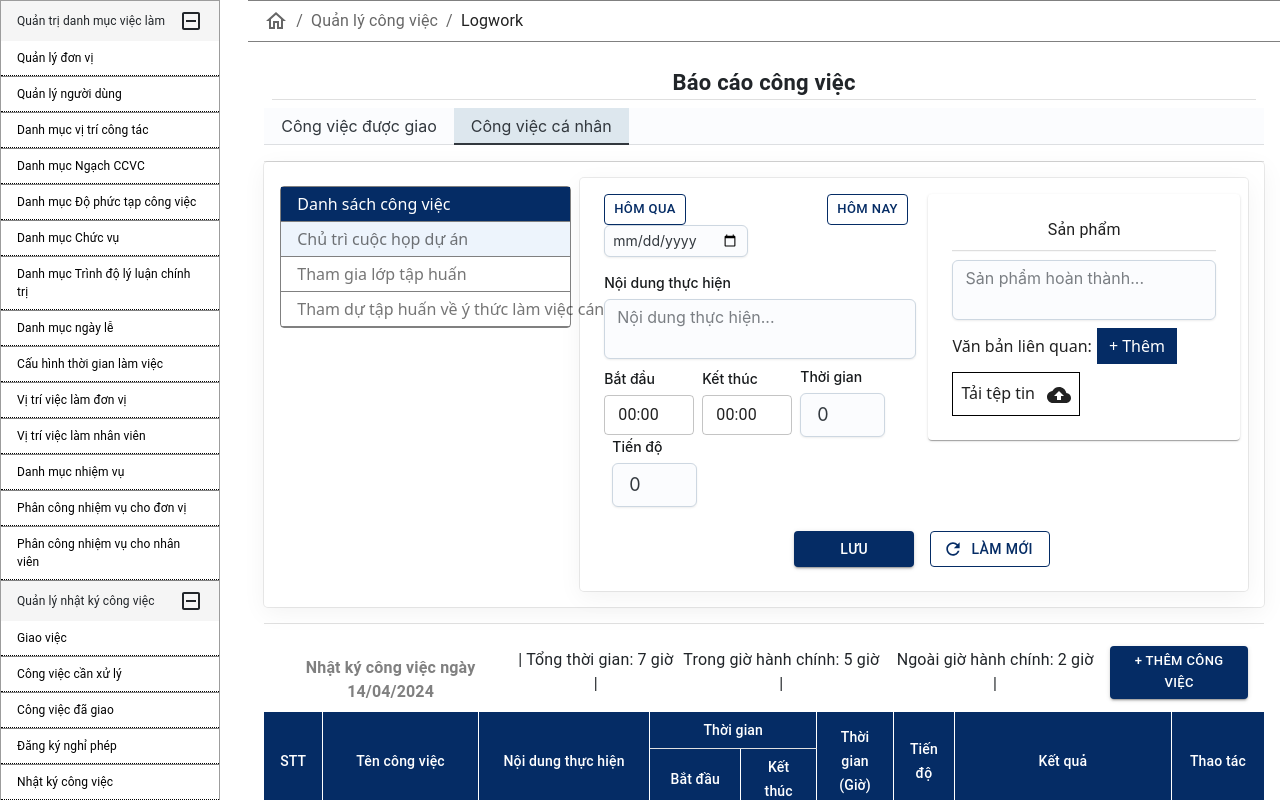
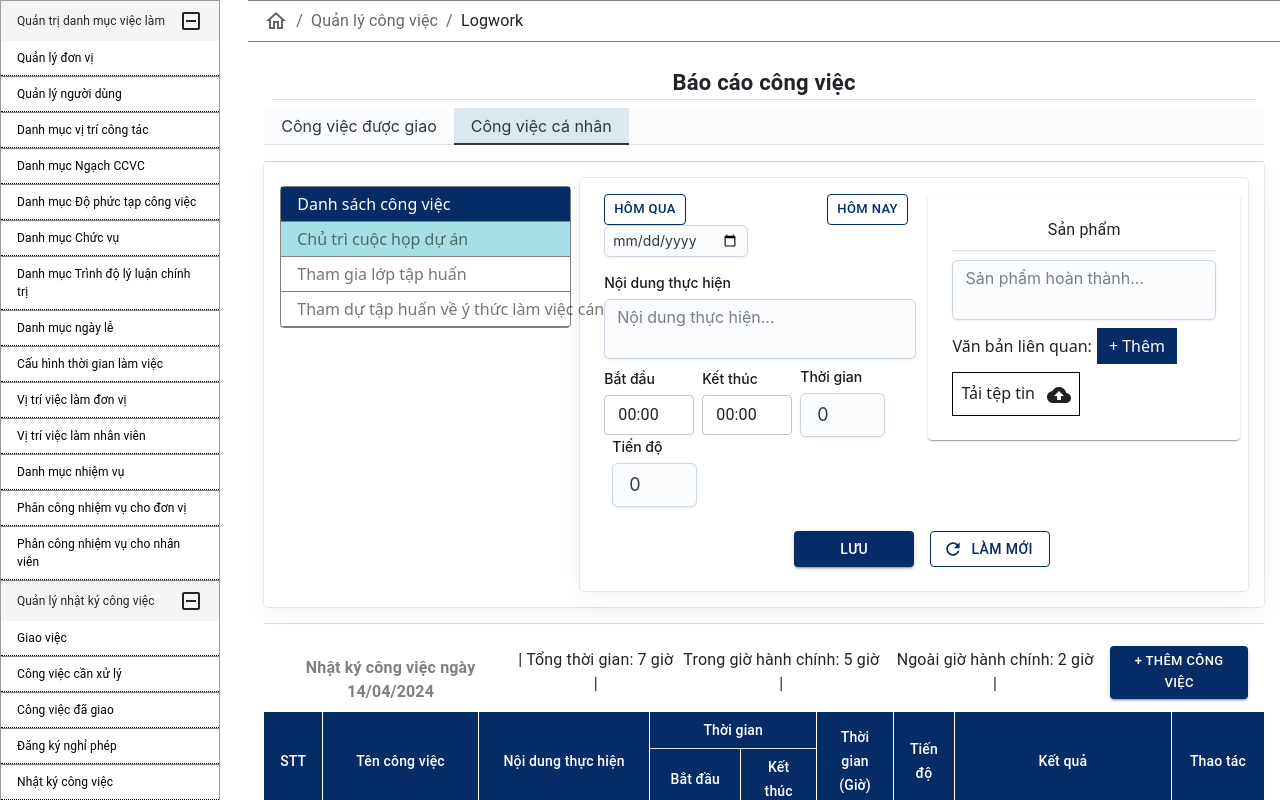
Before and after one commit to ThanhDienGIT/qlcv_ui, a React (Create React App) app: page /logwork in a window 1280 px wide. Both pictures are taken after a click on the tab "Công việc cá nhân". Shown: the top 800 px of the page. Built offline with nearby package versions, Linux system fonts and the light colour scheme.

Commit message:
new code

```diff
--- a/src/View/LogWork/LogWork.js
+++ b/src/View/LogWork/LogWork.js
@@ -477,8 +477,8 @@ function LogWork() {
                               }) : listMissionPrivate.map(ele => {
                                    return (
                                         <ListItemButton
-                                             sx={{ borderBottom: '1px solid gray', height: 35 }}
-                                             selected={selectedIndex === ele.id}
+                                             sx={Number(selectedIndex === ele.id) ? { borderBottom: '1px solid gray', height: 35, backgroundColor: '#a5e0e6' } : { borderBottom: '1px solid gray', height: 35 }}
+                                             //selected={selectedIndex === ele.id}
                                              onClick={(event) => handleListItemClick(event, ele.id)}
                                         >
                                              <ListItemIcon>
```
